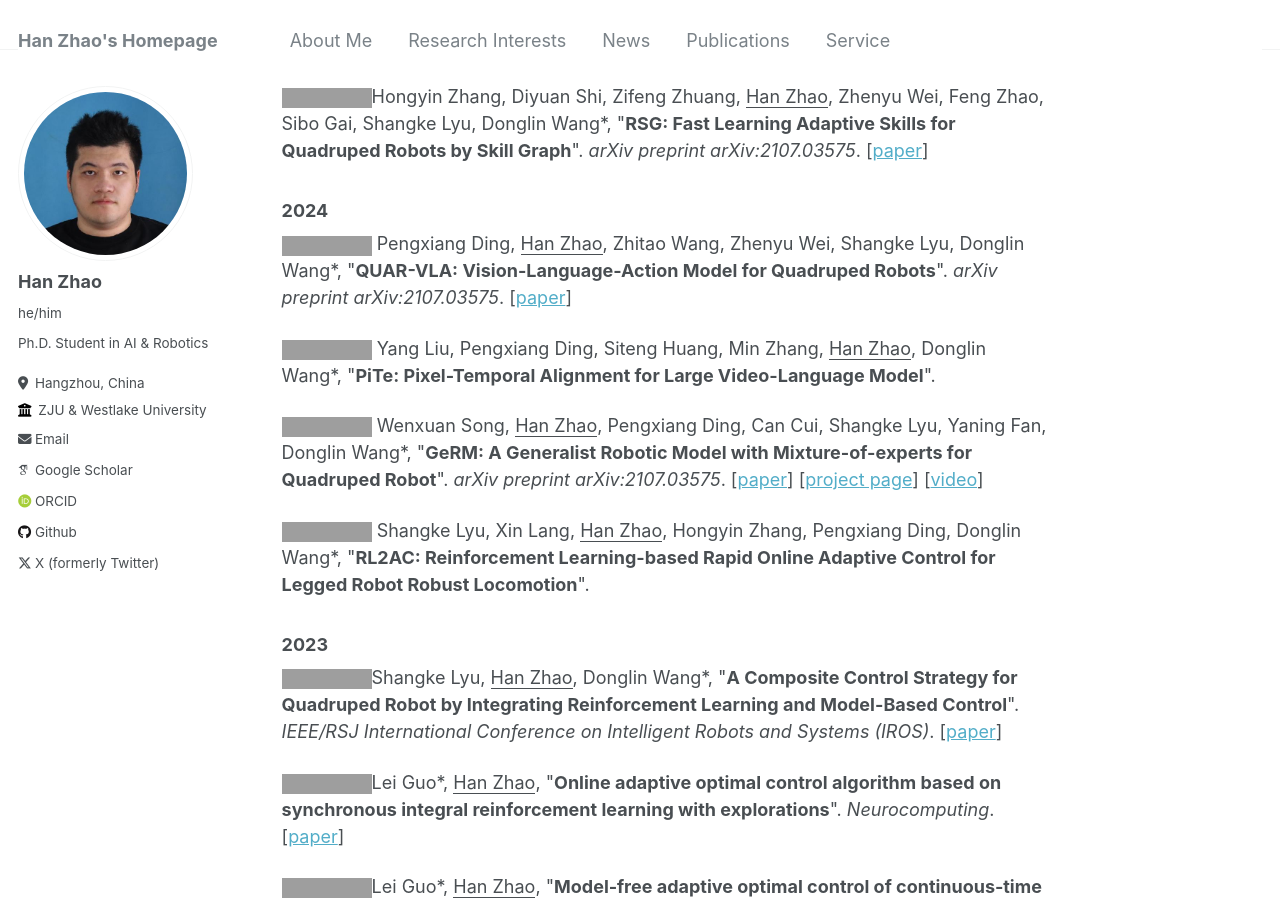
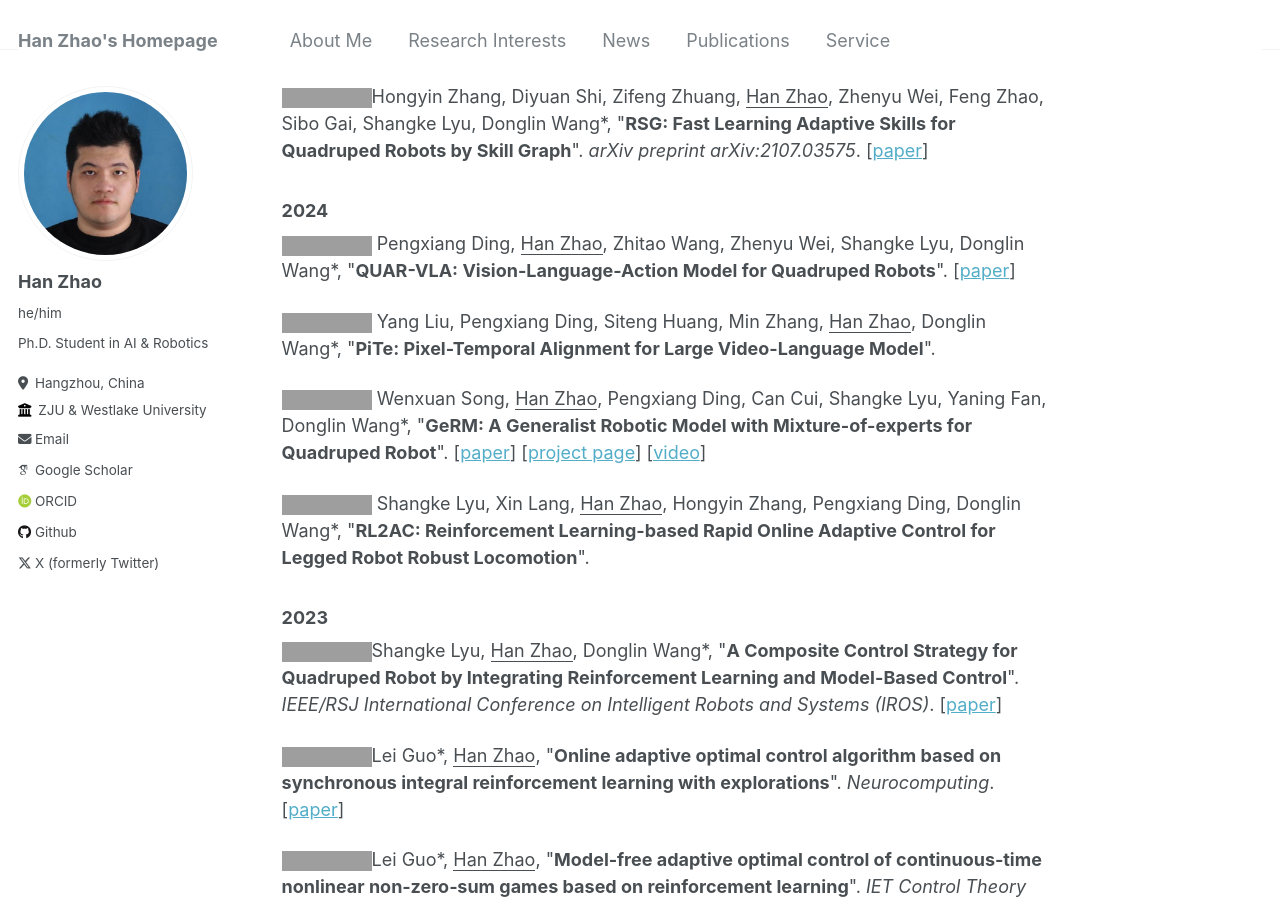
Before and after one commit to h-zhao1997/h-zhao1997.github.io, a Jekyll site: the page built from _pages/about.md, in a window 1280 px wide and 900 px high, scrolled down 1645 px, cut to the strip 0-900 px from the top of the window. Built offline with Jekyll 4.4.1, drawn with Linux system fonts in a browser that asks for light colours; some web fonts are replaced; grey boxes are pictures that could not be loaded.

Commit message:
Update about.md

```diff
--- a/_pages/about.md
+++ b/_pages/about.md
@@ -47,11 +47,11 @@
 <a href="https://arxiv.org/abs/2311.06015" target="_blank"><img src="https://img.shields.io/badge/arXiv-2311.06015-B31B1B?style=for-the-badge"></a>Hongyin Zhang, Diyuan Shi, Zifeng Zhuang, <u>Han Zhao</u>, Zhenyu Wei, Feng Zhao, Sibo Gai, Shangke Lyu, Donglin Wang\*, &quot;**RSG: Fast Learning Adaptive Skills for Quadruped Robots by Skill Graph**&quot;. *arXiv preprint arXiv:2107.03575*. [[paper](https://arxiv.org/abs/2311.06015)]
 
 ### 2024
-<a href="https://arxiv.org/abs/2312.14457" target="_blank"><img src="https://img.shields.io/badge/ECCV-2024-blue?style=for-the-badge"></a> Pengxiang Ding, <u>Han Zhao</u>, Zhitao Wang, Zhenyu Wei, Shangke Lyu, Donglin Wang\*, &quot;**QUAR-VLA: Vision-Language-Action Model for Quadruped Robots**&quot;. *arXiv preprint arXiv:2107.03575*. [[paper](https://arxiv.org/abs/2312.14457)]
+<a href="https://arxiv.org/abs/2312.14457" target="_blank"><img src="https://img.shields.io/badge/ECCV-2024-blue?style=for-the-badge"></a> Pengxiang Ding, <u>Han Zhao</u>, Zhitao Wang, Zhenyu Wei, Shangke Lyu, Donglin Wang\*, &quot;**QUAR-VLA: Vision-Language-Action Model for Quadruped Robots**&quot;. [[paper](https://arxiv.org/abs/2312.14457)]
 
 <a target="_blank"><img src="https://img.shields.io/badge/ECCV-2024-blue?style=for-the-badge"></a> Yang Liu, Pengxiang Ding, Siteng Huang, Min Zhang, <u>Han Zhao</u>, Donglin Wang\*, &quot;**PiTe: Pixel-Temporal Alignment for Large Video-Language Model**&quot;.
 
-<a href="https://arxiv.org/abs/2403.13358" target="_blank"><img src="https://img.shields.io/badge/IROS-2024-blue?style=for-the-badge"></a> Wenxuan Song, <u>Han Zhao</u>, Pengxiang Ding, Can Cui, Shangke Lyu, Yaning Fan, Donglin Wang\*, &quot;**GeRM: A Generalist Robotic Model with Mixture-of-experts for Quadruped Robot**&quot;. *arXiv preprint arXiv:2107.03575*. [[paper](https://arxiv.org/abs/2403.13358)] [[project page](https://songwxuan.github.io/GeRM/)] [[video](https://www.youtube.com/watch?v=tjgIxsXW0JU)]
+<a href="https://arxiv.org/abs/2403.13358" target="_blank"><img src="https://img.shields.io/badge/IROS-2024-blue?style=for-the-badge"></a> Wenxuan Song, <u>Han Zhao</u>, Pengxiang Ding, Can Cui, Shangke Lyu, Yaning Fan, Donglin Wang\*, &quot;**GeRM: A Generalist Robotic Model with Mixture-of-experts for Quadruped Robot**&quot;. [[paper](https://arxiv.org/abs/2403.13358)] [[project page](https://songwxuan.github.io/GeRM/)] [[video](https://www.youtube.com/watch?v=tjgIxsXW0JU)]
 
 <a target="_blank"><img src="https://img.shields.io/badge/RSS-2024-blue?style=for-the-badge"></a> Shangke Lyu, Xin Lang, <u>Han Zhao</u>, Hongyin Zhang, Pengxiang Ding, Donglin Wang\*, &quot;**RL2AC: Reinforcement Learning-based Rapid Online Adaptive Control for Legged Robot Robust Locomotion**&quot;.
 
```
